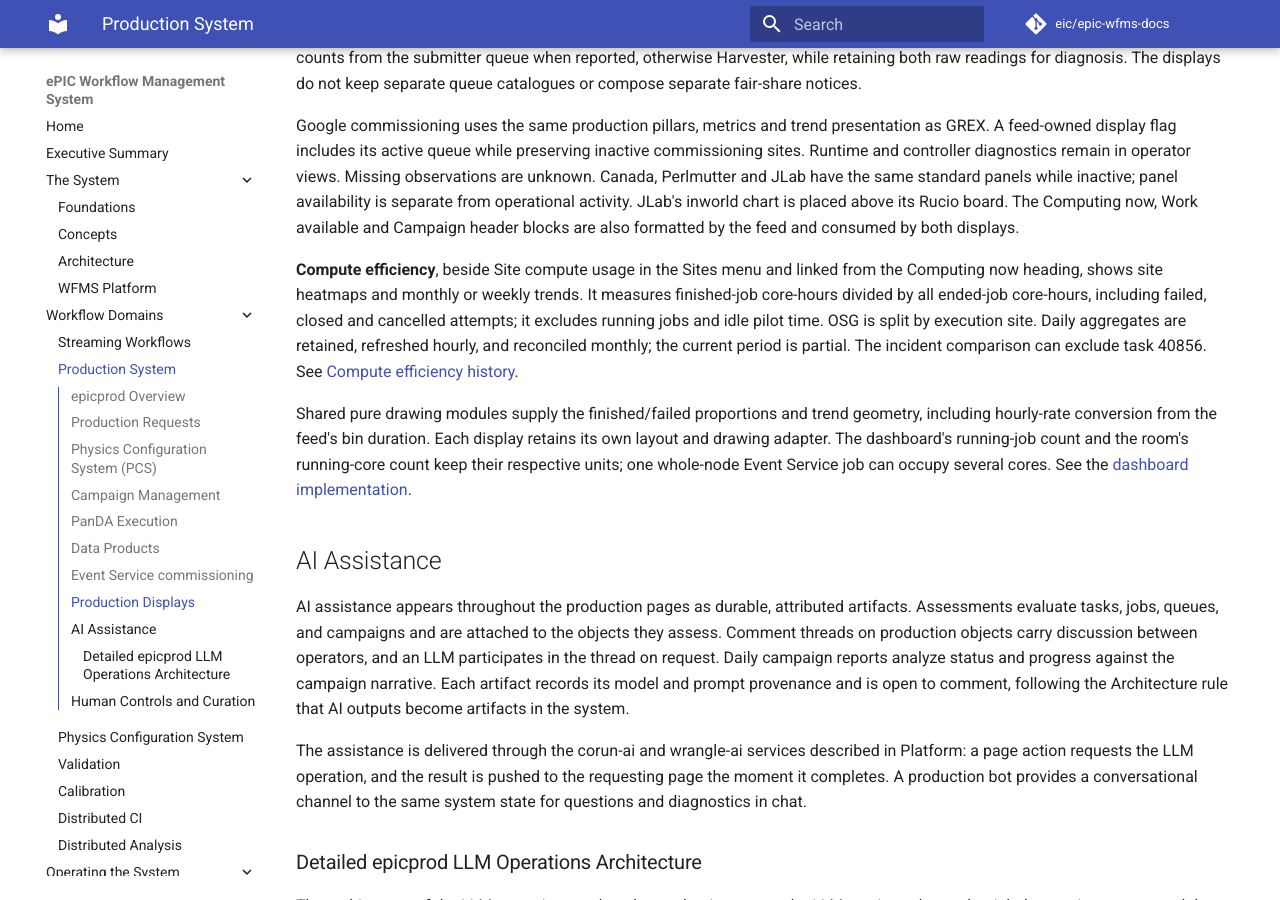
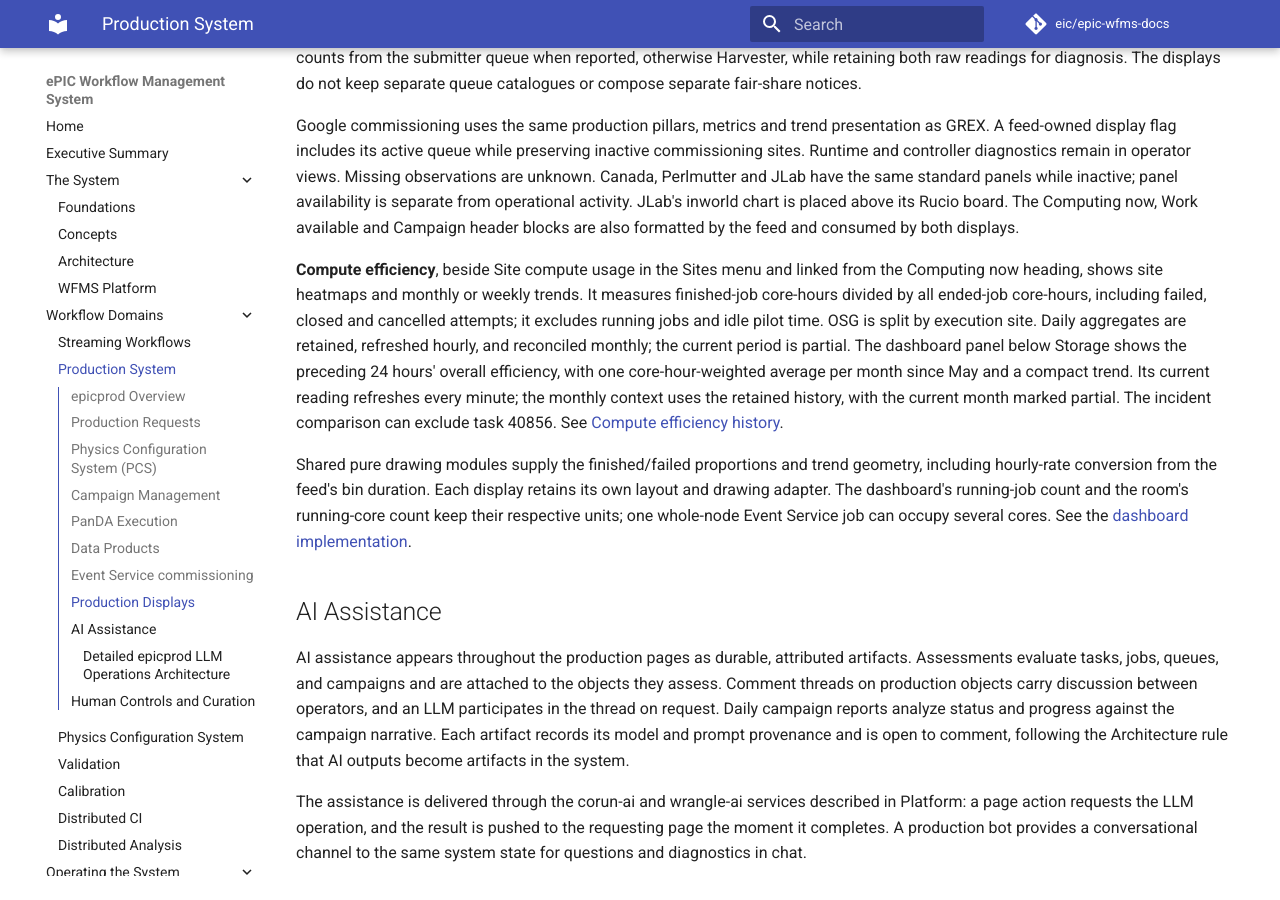
Before and after one commit to eic/epic-wfms-docs, an MkDocs documentation site: the page built from docs/production.md, in a window 1280 px wide and 900 px high, scrolled down 6549 px. Built offline with MkDocs 1.6.1 and Material for MkDocs 9.7.7, drawn with Linux system fonts in a browser that asks for light colours; comment, search, counter and statistics services are not loaded.

Commit message:
Document dashboard current and monthly efficiency
Co-authored-by: Codex <codex@openai.com>

```diff
--- a/docs/production.md
+++ b/docs/production.md
@@ -250,6 +250,10 @@ trends. It measures finished-job core-hours divided by all ended-job core-hours,
 including failed, closed and cancelled attempts; it excludes running jobs and
 idle pilot time. OSG is split by execution site. Daily aggregates are retained,
 refreshed hourly, and reconciled monthly; the current period is partial.
+The dashboard panel below Storage shows the preceding 24 hours' overall
+efficiency, with one core-hour-weighted average per month since May and a
+compact trend. Its current reading refreshes every minute; the monthly
+context uses the retained history, with the current month marked partial.
 The incident comparison can exclude task 40856. See
 [Compute efficiency history](https://github.com/BNLNPPS/swf-monitor/blob/infra/baseline-v46/docs/COMPUTE_EFFICIENCY.md).
 
```
